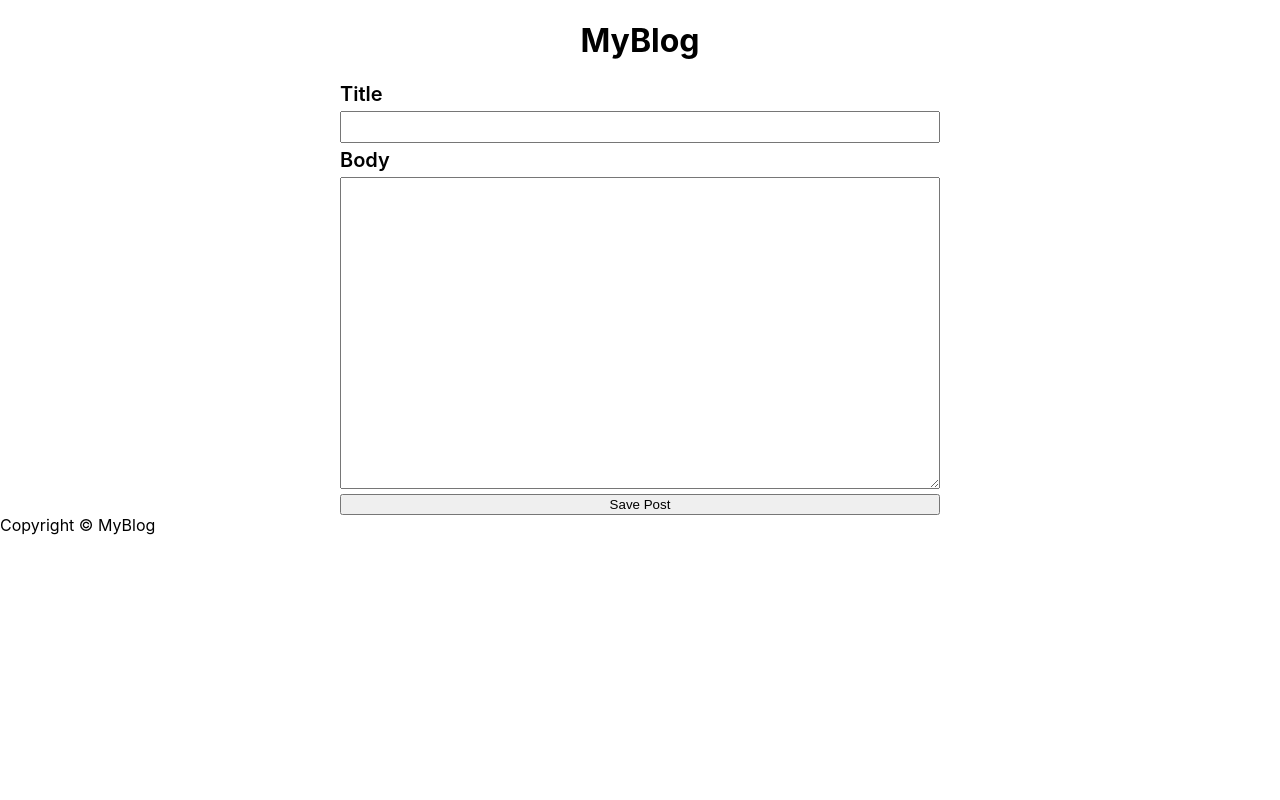
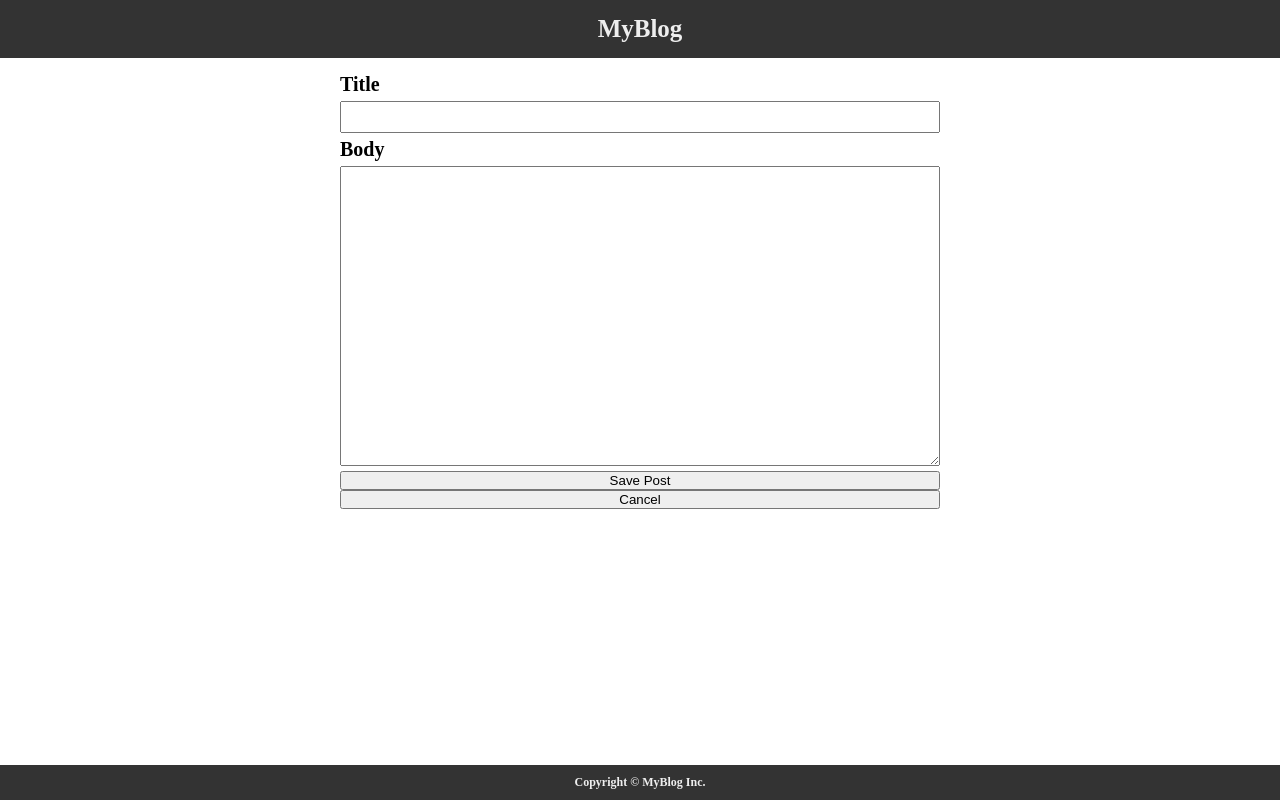
Before and after one commit to JAlmeida1991/MyBlog, a React (Create React App) app: page /create in a window 1280 px wide. Built offline with nearby package versions, Linux system fonts and the light colour scheme.

Commit message:
footer is now at bottom also fixed input bug

```diff
--- a/src/components/AddPostPage.js
+++ b/src/components/AddPostPage.js
@@ -30,6 +30,13 @@ class AddPost extends Component {
     }
   };
 
+  cancelHandler = e => {
+    const {
+      history: { goBack }
+    } = this.props;
+    goBack();
+  };
+
   render() {
     return (
       <BlogForm
@@ -39,6 +46,8 @@ class AddPost extends Component {
         bodyInputHandler={this.bodyInputHandler}
         submit
         submitHandler={this.submitHandler}
+        cancel
+        cancelHandler={this.cancelHandler}
       />
     );
   }
--- a/src/components/BlogForm.js
+++ b/src/components/BlogForm.js
@@ -42,17 +42,23 @@ const BlogForm = props => (
       onChange={props.bodyInputHandler}
     />
     {props.submit && (
-      <button type="submit" onClick={props.submitHandler}>
+      <button type="button" onClick={props.submitHandler}>
         Save Post
       </button>
     )}
+    {props.cancel && (
+      <button type="button" onClick={props.cancelHandler}>
+        Cancel
+      </button>
+    )}
+
     {props.edit && (
-      <button type="submit" onClick={props.editPostHandler}>
+      <button type="button" onClick={props.editPostHandler}>
         Save Post
       </button>
     )}
     {props.remove && (
-      <button type="submit" onClick={props.postRemoveHandler}>
+      <button type="button" onClick={props.postRemoveHandler}>
         Remove Post
       </button>
     )}
--- a/src/components/Footer.js
+++ b/src/components/Footer.js
@@ -1,5 +1,7 @@
 import React from "react";
 
-const Footer = props => <footer>Copyright &copy; MyBlog</footer>;
+const Footer = props => (
+  <footer className="footer">Copyright &copy; MyBlog Inc.</footer>
+);
 
 export default Footer;
--- a/src/components/Header.js
+++ b/src/components/Header.js
@@ -1,5 +1,9 @@
 import React from "react";
 
-const Header = props => <h1 style={{ textAlign: "center" }}>MyBlog</h1>;
+const Header = props => (
+  <header className="header">
+    <h1 className="header__title">MyBlog</h1>
+  </header>
+);
 
 export default Header;
--- a/src/components/PostListPage.js
+++ b/src/components/PostListPage.js
@@ -28,8 +28,8 @@ class PostList extends Component {
           <div
             style={{
               display: "flex",
-              justifyContent: "space-around",
-              width: "40%"
+              justifyContent: "space-between",
+              width: "35rem"
             }}
           >
             <input
@@ -64,9 +64,13 @@ class PostList extends Component {
 
         <ul style={{ listStyle: "none", padding: "0" }}>
           {this.props.state
-            .filter(post =>
-              post.title.toLowerCase().includes(this.state.search.toLowerCase())
-            )
+            .filter(post => {
+              const type = this.state.sortBy === "By Title" ? "title" : "body";
+
+              return post[type]
+                .toLowerCase()
+                .includes(this.state.search.toLowerCase());
+            })
             .map(post => (
               <PostListItem
                 id={post.id}
--- a/src/containers/App.js
+++ b/src/containers/App.js
@@ -1,4 +1,4 @@
-import React, { Component } from "react";
+import React, { Component, Fragment } from "react";
 import { Route, Switch } from "react-router-dom";
 
 import Header from "../components/Header";
@@ -10,15 +10,17 @@ import Footer from "../components/Footer";
 class App extends Component {
   render() {
     return (
-      <div>
+      <Fragment>
         <Header />
-        <Switch>
-          <Route path="/create" component={AddPostPage} />
-          <Route path="/edit/:id" component={EditPostPage} />
-          <Route path="/" component={PostListPage} />
-        </Switch>
+        <div className="body">
+          <Switch>
+            <Route path="/create" component={AddPostPage} />
+            <Route path="/edit/:id" component={EditPostPage} />
+            <Route path="/" component={PostListPage} />
+          </Switch>
+        </div>
         <Footer />
-      </div>
+      </Fragment>
     );
   }
 }
--- a/src/index.css
+++ b/src/index.css
@@ -1,14 +1,54 @@
-body {
+/* RESETS */
+*::after,
+*::before,
+* {
   margin: 0;
   padding: 0;
-  font-family: -apple-system, BlinkMacSystemFont, "Segoe UI", "Roboto", "Oxygen",
-    "Ubuntu", "Cantarell", "Fira Sans", "Droid Sans", "Helvetica Neue",
-    sans-serif;
-  -webkit-font-smoothing: antialiased;
-  -moz-osx-font-smoothing: grayscale;
+  box-sizing: border-box;
 }
 
-code {
-  font-family: source-code-pro, Menlo, Monaco, Consolas, "Courier New",
-    monospace;
+html {
+  font-size: 62.5%;
 }
+
+html,
+body,
+#root {
+  height: 100%;
+}
+
+#root {
+  display: flex;
+  flex-direction: column;
+}
+
+/* HEADER */
+
+.header {
+  background-color: #333;
+  color: #eee;
+  padding: 1.5rem;
+  text-align: center;
+  margin-bottom: 1.5rem;
+}
+.header__title {
+  font-size: 2.5rem;
+}
+
+/* BODY */
+
+.body {
+  flex: 1 0 auto;
+}
+
+/* FOOTER */
+
+.footer {
+  padding: 1rem;
+  background-color: #333;
+  color: #eee;
+  flex-shrink: 0;
+  font-size: 1.2rem;
+  font-weight: 600;
+  text-align: center;
+}
```
